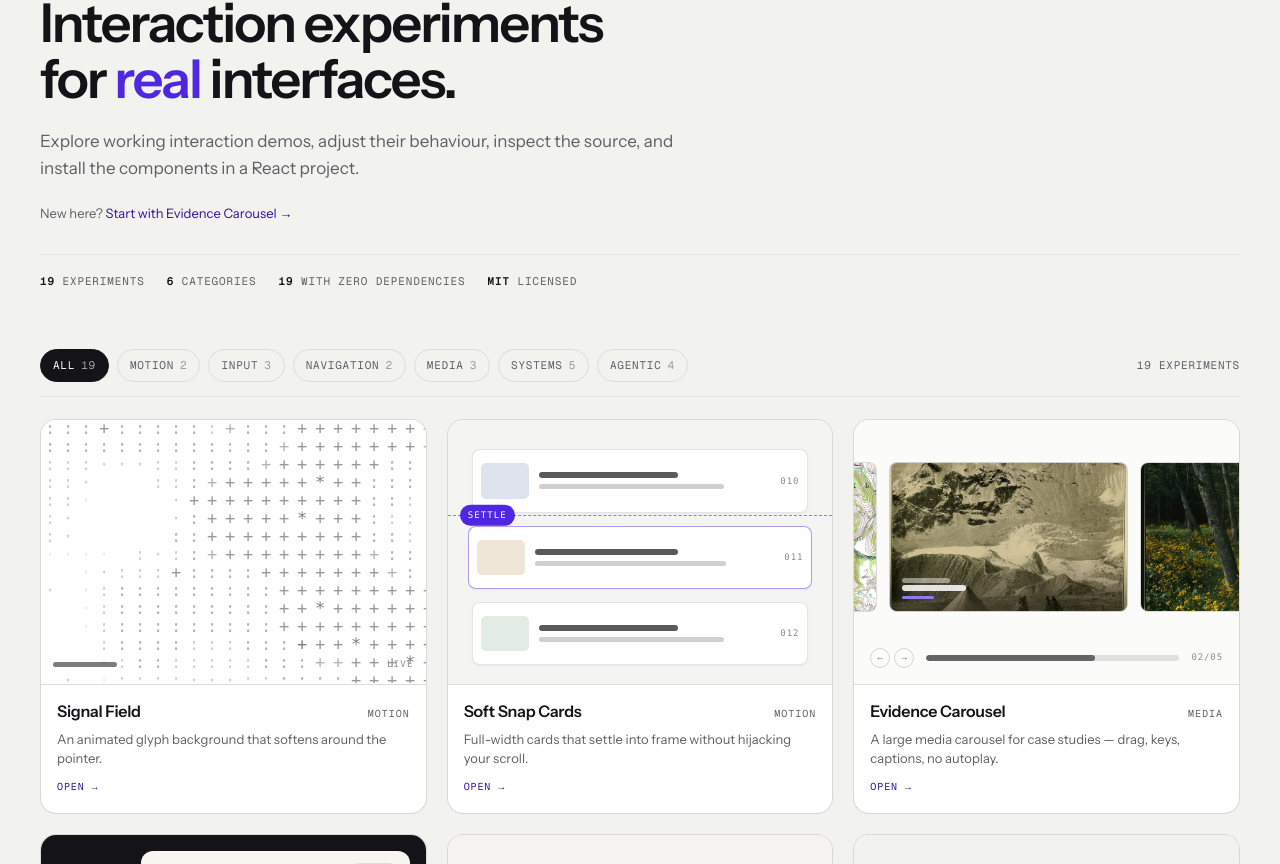
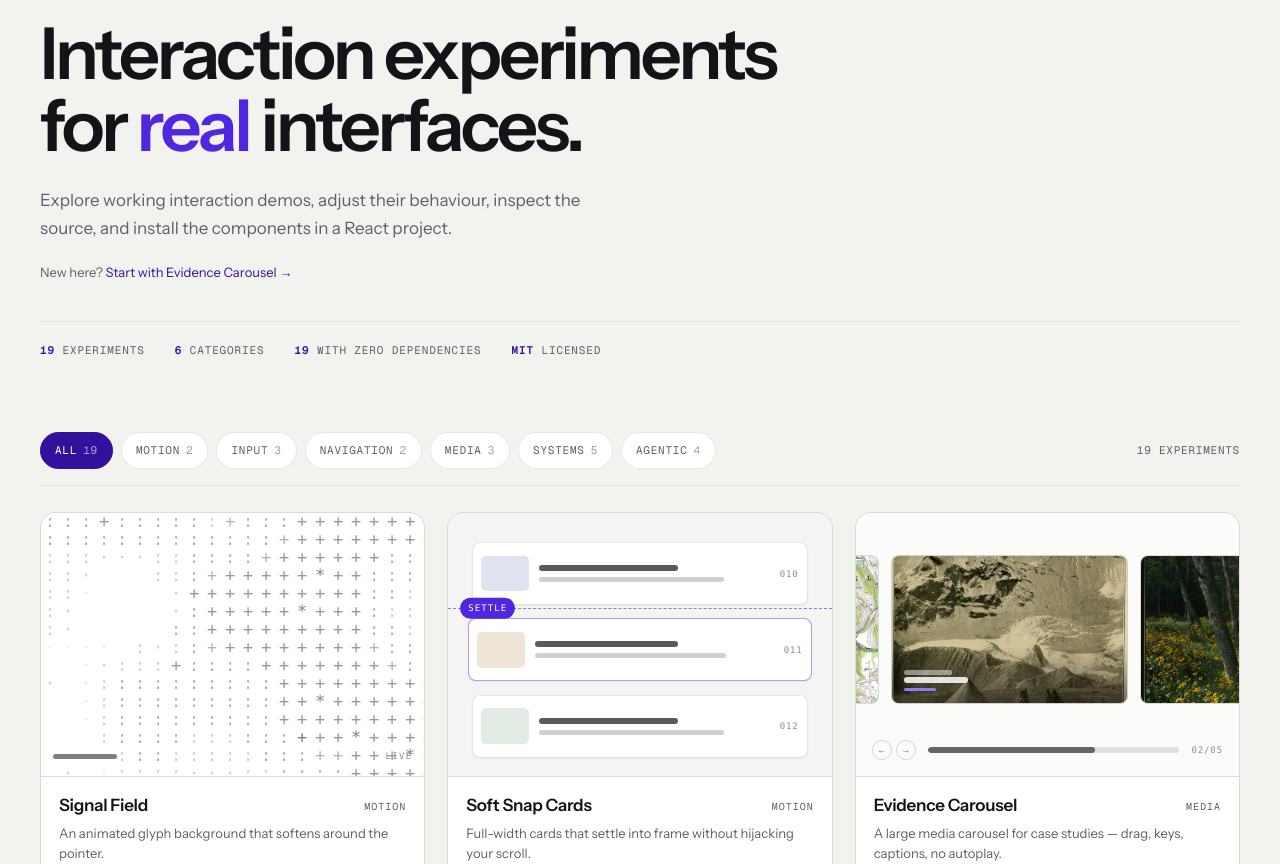
Before and after one commit to tanishkfr/tanishk-interface-lab, a Next.js app: page / in a window 1280 px wide. Shown: the part 196-1060 px from the top of the page. Built offline with nearby package versions, Linux system fonts and the light colour scheme; no server answers.

Commit message:
Lab v2 Phase 4: refine visual system and experience

```diff
--- a/app/styles/detail.css
+++ b/app/styles/detail.css
@@ -779,3 +779,19 @@
 .detail-jump a:hover { color: var(--lab-accent-deep); }
 #preview, #how-it-works, #install, #source { scroll-margin-top: 90px; }
 .preview-size-note { margin: 0; padding: 10px 18px 0; color: var(--lab-muted); font-size: var(--lab-text-sm); }
+
+/* Phase 4: a clearer frame for the interactive workshop and its notes. */
+.detail-head { padding-block: 28px 32px; }
+.detail-head h1 { font-size: clamp(2rem, 3.6vw, 3.4rem); letter-spacing: -0.04em; }
+.detail-jump { gap: 12px 24px; margin-bottom: 22px; }
+.preview-panel { border-color: var(--lab-line-strong); box-shadow: 0 12px 36px -30px rgba(20, 20, 24, 0.35); }
+.preview-toolbar { min-height: 54px; padding-inline: 20px 16px; }
+.preview-toolbar-title { color: var(--lab-ink); font-weight: 600; }
+.preview-workbench { padding: clamp(18px, 3vw, 38px); }
+.preview-controls { padding: 18px 20px; }
+.detail-section > h2 { padding-bottom: 14px; border-bottom: 1px solid var(--lab-line-soft); }
+@media (max-width: 40rem) {
+  .detail-head { padding-block: 22px 26px; }
+  .preview-toolbar { padding-inline: 14px; }
+  .preview-controls { padding: 16px; }
+}
--- a/app/styles/shell.css
+++ b/app/styles/shell.css
@@ -642,3 +642,30 @@
 @media (hover: none) { .card-go { opacity: 1; transform: none; } }
 .hero-start { margin: 20px 0 0; font-size: var(--lab-text-sm); color: var(--lab-muted); }
 .hero-start a { color: var(--lab-accent-deep); text-underline-offset: 3px; }
+
+/* Phase 4: preserve the preview-first gallery while giving its hierarchy more room. */
+.hero { padding-block: clamp(64px, 9vw, 116px) clamp(34px, 5vw, 58px); }
+.hero-title { max-width: 19ch; font-size: clamp(2.5rem, 5.6vw, 5.1rem); letter-spacing: -0.045em; line-height: 1; }
+.hero-lede { max-width: 50ch; margin-top: 26px; }
+.hero-meta { margin-top: 38px; padding-top: 20px; gap: 12px 30px; }
+.hero-meta strong { color: var(--lab-accent-deep); }
+.catalog-bar { padding-block: 14px 16px; margin-bottom: 26px; }
+.chip { padding: 9px 14px; background: var(--lab-surface); }
+.chip[aria-pressed="true"] { background: var(--lab-accent-deep); border-color: var(--lab-accent-deep); }
+.catalog { align-items: stretch; gap: 22px; }
+.card { display: flex; flex-direction: column; }
+.card-preview { flex: none; }
+.card-strip { display: flex; flex-direction: column; flex: 1; padding: 18px 18px 17px; }
+.card-head { align-items: flex-start; }
+.card-name { font-size: 1.0625rem; line-height: 1.25; }
+.card-cat { padding-top: 4px; }
+.card-line { margin-top: 8px; }
+.card-go { margin-top: auto; padding-top: 16px; opacity: 1; transform: none; }
+.card:hover .card-go-arrow { transform: translateX(3px); }
+.card-go-arrow { transition: transform 180ms var(--lab-ease-out); }
+@media (max-width: 40rem) {
+  .hero { padding-block: 54px 36px; }
+  .hero-title { font-size: clamp(2.35rem, 9vw, 3.4rem); }
+  .catalog { gap: 16px; }
+}
+@media (prefers-reduced-motion: reduce) { .card-go-arrow { transition: none; } }
--- a/components/home/catalog-browser.tsx
+++ b/components/home/catalog-browser.tsx
@@ -6,7 +6,7 @@ import { CatalogCard, type CatalogEntry } from "./catalog-card";
 
 /**
  * CATALOG BROWSER — category filtering, and nothing more complicated
- * than that. Sixteen experiments do not need search.
+ * than that. The collection does not need search.
  */
 export function CatalogBrowser({
   entries,
```
